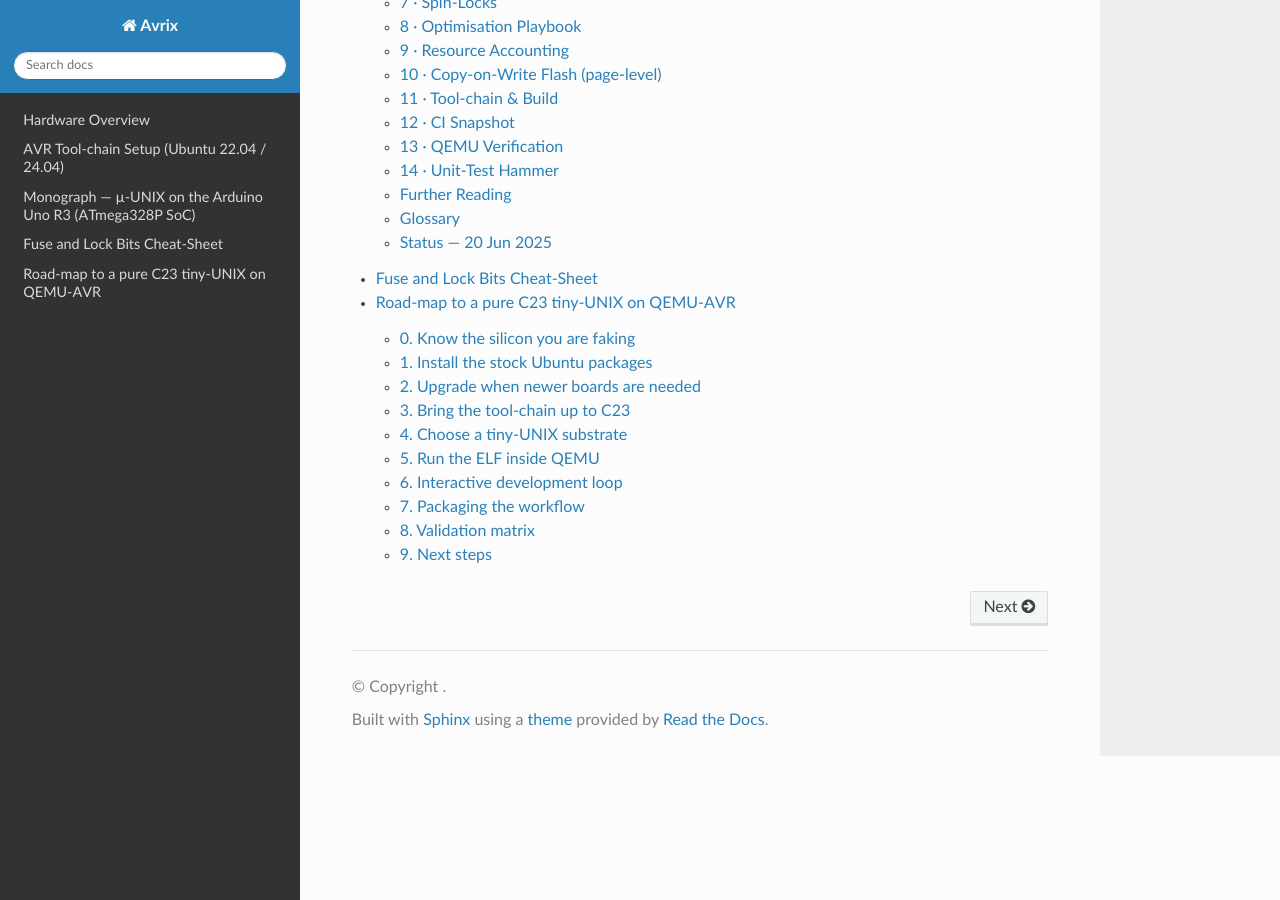
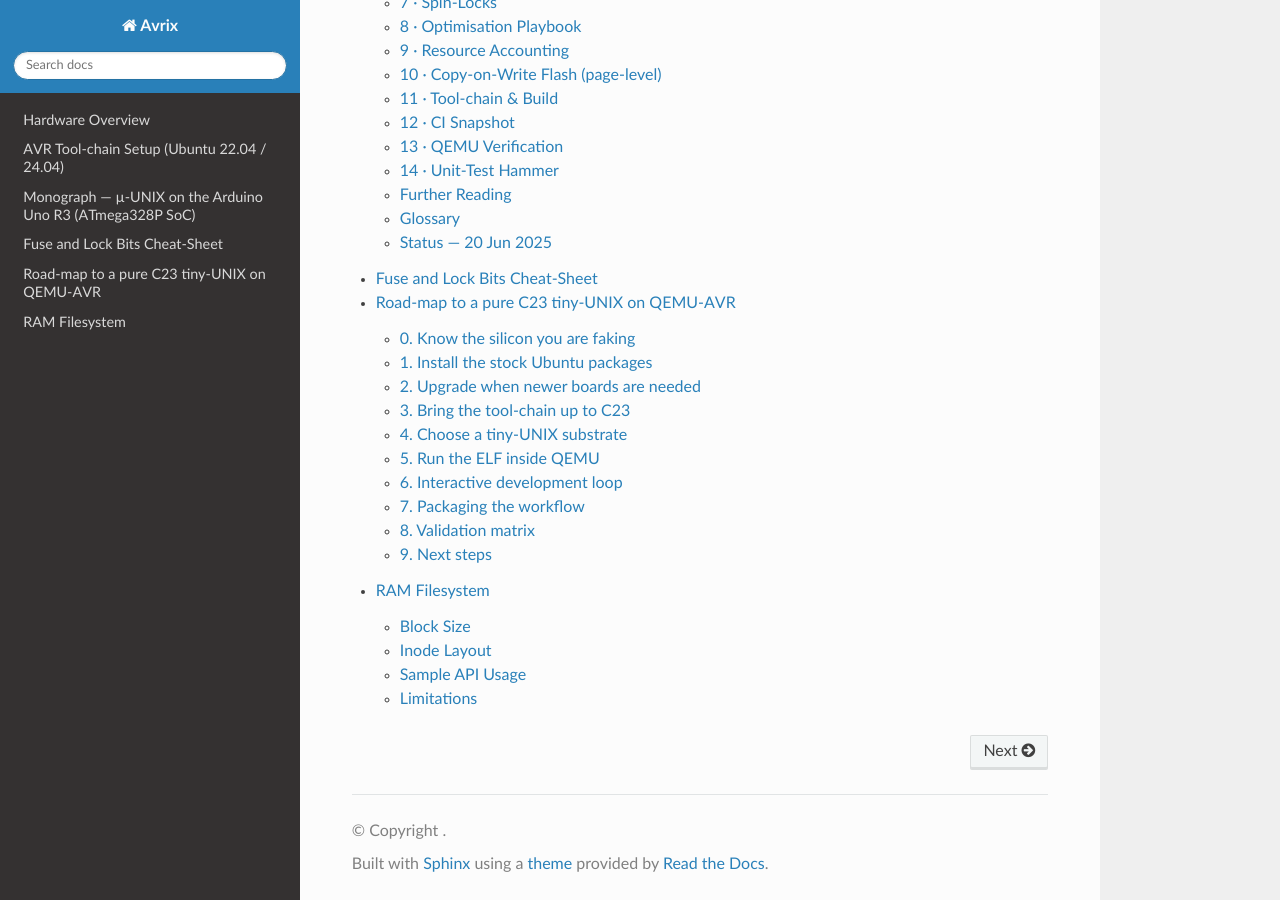
Before and after one commit to Oichkatzelesfrettschen/Avrix, a Sphinx documentation site: the page built from docs/source/index.rst, in a window 1280 px wide and 900 px high, scrolled down 882 px. Built offline with Sphinx 7.4.7 and the Read the Docs theme 3.1.0, drawn with Linux system fonts in a browser that asks for light colours; some of the changed lines change nothing that is shown.

Commit message:
docs: document RAM filesystem

```diff
--- /dev/null
+++ b/docs/source/filesystem.rst
@@ -0,0 +1,56 @@
+RAM Filesystem
+==============
+
+This section summarises the temporary filesystem used by the \ :ref:`nanokernel <monograph>`\ .
+The implementation mirrors UNIX V7 but stores the entire data structure in
+SRAM for simplicity.
+
+Block Size
+----------
+
+``FS_BLOCK_SIZE`` defines the block granularity at :c:macro:`32` bytes. Only
+``FS_NUM_BLOCKS`` blocks exist, yielding a 512 byte disk image suitable for
+resource-constrained demonstrations.
+
+Inode Layout
+------------
+
+Each file or directory is represented by a :c:type:`dinode_t` structure
+exposed in :file:`include/fs.h`:
+
+.. code-block:: c
+
+   typedef struct {
+       uint8_t  type;   /* 0 = free, 1 = file, 2 = directory */
+       uint8_t  nlink;  /* reference count                 */
+       uint16_t size;   /* file size in bytes               */
+       uint16_t addrs[4]; /* direct block addresses          */
+   } dinode_t;
+
+A fixed array of ``FS_NUM_INODES`` inodes is allocated at startup. Inode ``0``
+is reserved for the root directory.
+
+Sample API Usage
+----------------
+
+The convenience wrapper :file:`examples/fs_demo.c` shows typical usage. A
+condensed snippet is reproduced below:
+
+.. code-block:: c
+
+   fs_init();
+   fs_create("greeting.txt", 1);      /* regular file */
+   file_t f;
+   fs_open("greeting.txt", &f);
+   fs_write(&f, "hello", 5);
+
+   f.off = 0;
+   char buf[6];
+   int n = fs_read(&f, buf, sizeof buf - 1);
+   buf[n] = '\0';
+
+Limitations
+-----------
+
+* Entirely RAM-backed; contents vanish on reset.
+* Flat directory only—no support for subdirectories or indirect blocks.
--- a/docs/source/index.rst
+++ b/docs/source/index.rst
@@ -22,3 +22,4 @@ from the build directory to generate HTML output.  These targets may fail if
    monograph
    fuses
    roadmap-qemu-avr
+   filesystem
```
